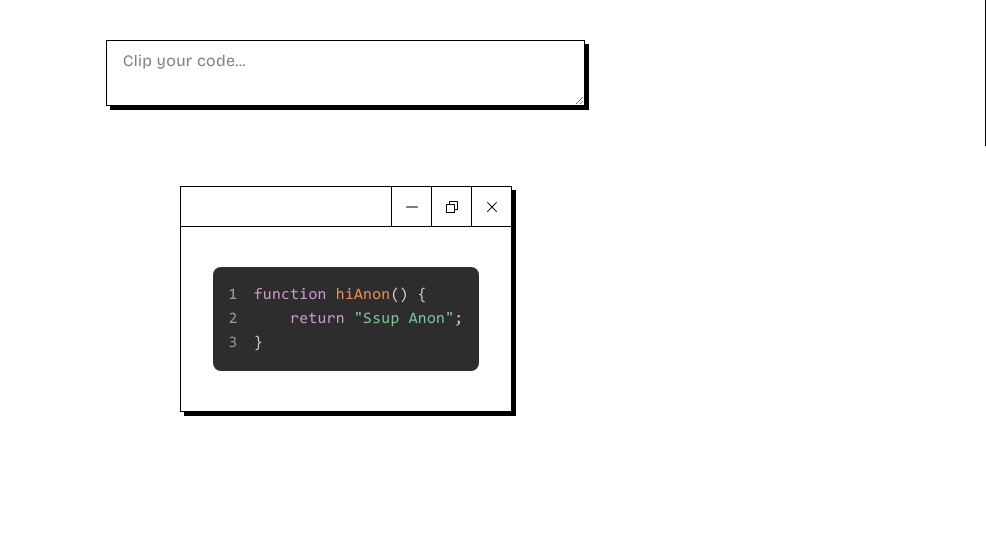
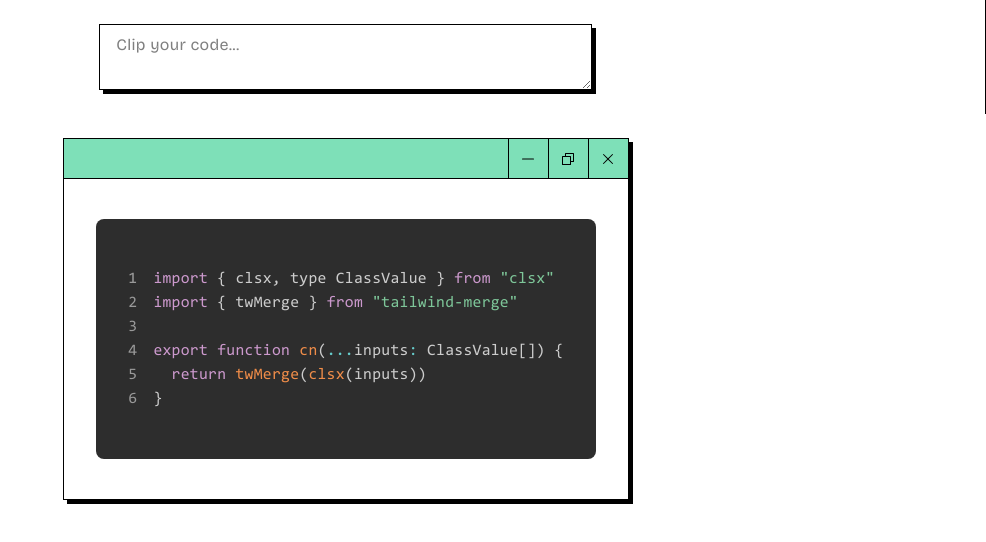
Before and after one commit to faizshaikh17/clipe, a React (Vite) app: page / in a window 1280 px wide. Shown: the top 542 px of the page, without its empty margins (294-1280 px from the left). Built offline with nearby package versions, Linux system fonts and the light colour scheme.

Commit message:
feat: text stays without breaking display

```diff
--- a/src/App.css
+++ b/src/App.css
@@ -2,7 +2,7 @@
 
 
 #root {
-    /* color: #121212; */
+    /* color: #; */
     margin: 0 auto;
     padding: 0 auto;
     background-color: #FFFFFF;
@@ -46,3 +46,7 @@ body::-webkit-scrollbar {
     display: none;
     /* Chrome, Safari, Edge */
 }
+
+.highlighter {
+
+}
--- a/src/App.jsx
+++ b/src/App.jsx
@@ -1,36 +1,60 @@
 import { useEffect, useState } from 'react';
 import './App.css';
-import { Header, Footer } from './components/index';
+import { Header, Footer, CodeArea } from './components/index';
 import { Minus, Copy, X } from '@phosphor-icons/react';
 import { Prism as SyntaxHighlighter } from 'react-syntax-highlighter';
 import { tomorrow } from 'react-syntax-highlighter/dist/esm/styles/prism';
 
 function App() {
   const [userInput, setUserInput] = useState('');
-  const placeholderCode = `function hiAnon() {
-    return "Ssup Anon";
+  const placeholderCode = `import { clsx, type ClassValue } from "clsx"
+import { twMerge } from "tailwind-merge"
+
+export function cn(...inputs: ClassValue[]) {
+  return twMerge(clsx(inputs))
 }`;
 
-  // console.log(userInput);
+  const text = `function App() {
+  const [userInput, setUserInput] = useState('');
+  const placeholderCode = import { clsx, type ClassValue } from "clsx"
+import { twMerge } from "tailwind-merge"
+
+export function cn(...inputs: ClassValue[]) {
+  return twMerge(clsx(inputs))
+};`
+
+
+  useEffect(() => {
+
+    const wordBreak = (userInput) => {
+      const words = userInput.split(' ')
+      words.slice(0, 25).join(' ')
+      const rest = words.slice(25).join(' ')
+      console.log(words);
+      console.log(rest);
+      return (
+        <>
+          <p>
+            {words}
+            {rest && <br />}
+            {rest}
+          </p>
+        </>
+      )
+    }
+
+    wordBreak(userInput)
+  }, [userInput])
 
 
   return (
     <>
       {/* <Header /> */}
-      <main className="w-full min-h-[92.5vh]">
-        <div className="flex flex-col gap-10 justify-start items-center min-w-[40%] p-10 border-r border-black transition focus:outline-none focus:shadow-xs">
-          <textarea
-            value={userInput}
-            className="px-4 py-2 w-[40%] min-h-[60px] border border-black hover:shadow-none shadow-[4px_4px_0px_0px_black] transition focus:outline-none focus:shadow-xs"
-            placeholder="Clip your code..."
-            aria-label="Code input area"
-            onChange={(e) => setUserInput(e.target.value)}
-          />
-          {/* <div className="px-4 py-2 h-[40%] w-[80%] border border-black shadow-md transition focus:outline-none focus:shadow-xs"></div> */}
-        </div>
-        <div className="p-10 w-full flex justify-center items-start transition focus:outline-none focus:shadow-xs">
-          <div className="overflow-hidden min-h-[120px] border border-black hover:shadow-none shadow-[4px_4px_0px_0px_black] transition focus:outline-none focus:shadow-xs">
-            <div className="flex justify-end border-b border-black h-10">
+      <main className="w-full min-h-[100vh]">
+        <CodeArea userInput={userInput} setUserInput={setUserInput} />
+        <div className="p-6 w-full flex  justify-center items-start transition focus:outline-none focus:shadow-xs">
+          <div className="overflow-hidden border border-black hover:shadow-none shadow-[4px_4px_0px_0px_black] transition focus:outline-none focus:shadow-xs">
+            <div className="flex justify-end border-b bg-[#7EE0B8] border-black h-10">
               <button
                 className="w-10 border-l flex justify-center items-center border-black"
                 aria-label="Minimize"
@@ -53,16 +77,25 @@ function App() {
               </button>
             </div>
             <div className="flex items-center justify-center p-8 max-w-full whitespace-pre-wrap overflow-auto min-h-[80px]">
-              <pre>
-                <SyntaxHighlighter className='rounded-lg'  customStyle={{
-                  display: 'inline-block',
-                  whiteSpace: 'pre',
-                  wordBreak: 'normal',
-                  overflow: 'visible',
-                }} language="javascript" style={tomorrow} showLineNumbers>
-                  {userInput || placeholderCode}
-                </SyntaxHighlighter>
-              </pre>
+              <SyntaxHighlighter
+                className="rounded-lg highlighter"
+                customStyle={{
+                  display: 'block',
+                  padding: '3rem 2rem',
+                  whiteSpace: 'pre-wrap',
+                  wordBreak: 'break-word',
+                  overflowX: 'auto',
+                  width: '100%',
+                  maxWidth: '100%',
+                }}
+                language="javascript"
+                style={tomorrow}
+                showLineNumbers
+                wrapLongLines={true}
+                wrapLines={true}
+              >
+                {userInput || placeholderCode}
+              </SyntaxHighlighter>
             </div>
           </div>
         </div>
--- /dev/null
+++ b/src/components/CodeArea.jsx
@@ -0,0 +1,18 @@
+import React from 'react'
+
+export default function CodeArea({ userInput, setUserInput }) {
+    return (
+        <>
+            <div className="flex flex-col gap-10 justify-start items-center min-w-[40%] p-6 border-r border-black transition focus:outline-none focus:shadow-xs">
+                <textarea
+                    value={userInput || ""}
+                    className="px-4 py-2 w-[40%] min-h-[60px] border border-black hover:shadow-none shadow-[4px_4px_0px_0px_black] transition focus:outline-none focus:shadow-xs"
+                    placeholder="Clip your code..."
+                    aria-label="Code input area"
+                    onChange={(e) => setUserInput(e.target.value)}
+                />
+                {/* <div className="px-4 py-2 h-[40%] w-[80%] border border-black shadow-md transition focus:outline-none focus:shadow-xs"></div> */}
+            </div>
+        </>
+    )
+}
--- a/src/components/index.js
+++ b/src/components/index.js
@@ -1,4 +1,5 @@
 import Header from "./Header";
 import Footer from "./Footer";
+import CodeArea from "./CodeArea";
 
-export { Header, Footer };
+export { Header, Footer,CodeArea };
```
